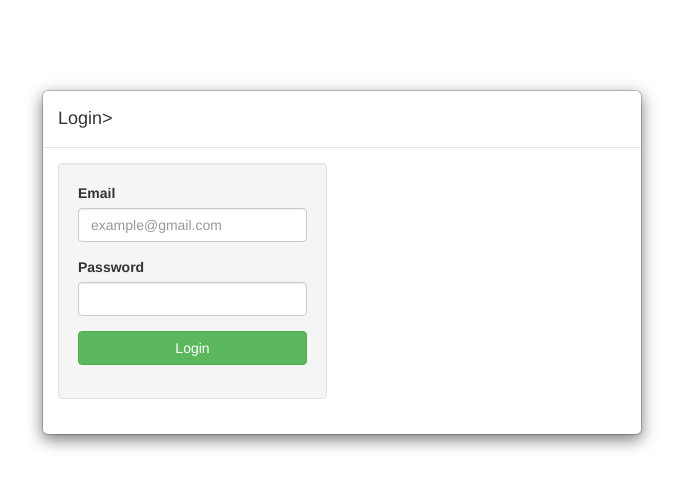
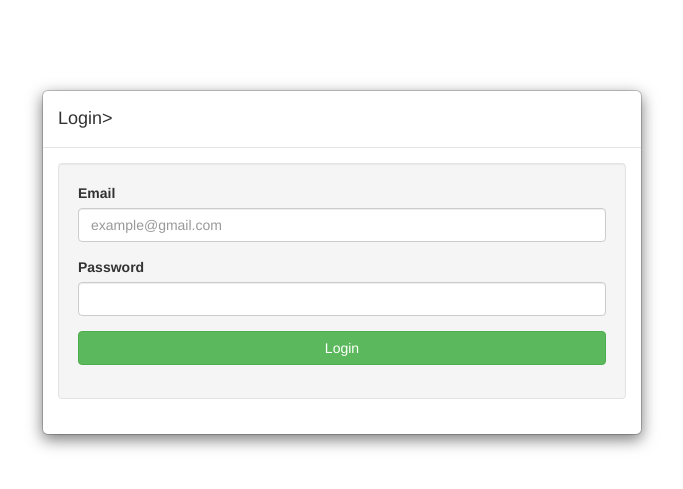
Before and after one commit to felerminoali/miniam, a PHP site: page /miriam_project/?page=login in a window 1280 px wide. Shown: the top 489 px of the page, without its empty margins (298-981 px from the left). Run offline with PHP 8.4, Linux system fonts and the light colour scheme; data that the repository does not hold is empty.

Commit message:
23-12-2018

```diff
--- a/pages/login.php
+++ b/pages/login.php
@@ -46,7 +46,7 @@ require_once('_header.php');
             <div class="modal-body">
                 <div class="row">
 
-                    <div class="col-xs-12 col-md-6">
+                    <div class="col-md-12">
                         <div class="well">
                             <form id="loginForm" method="POST">
                                 <div class="form-group">
```
